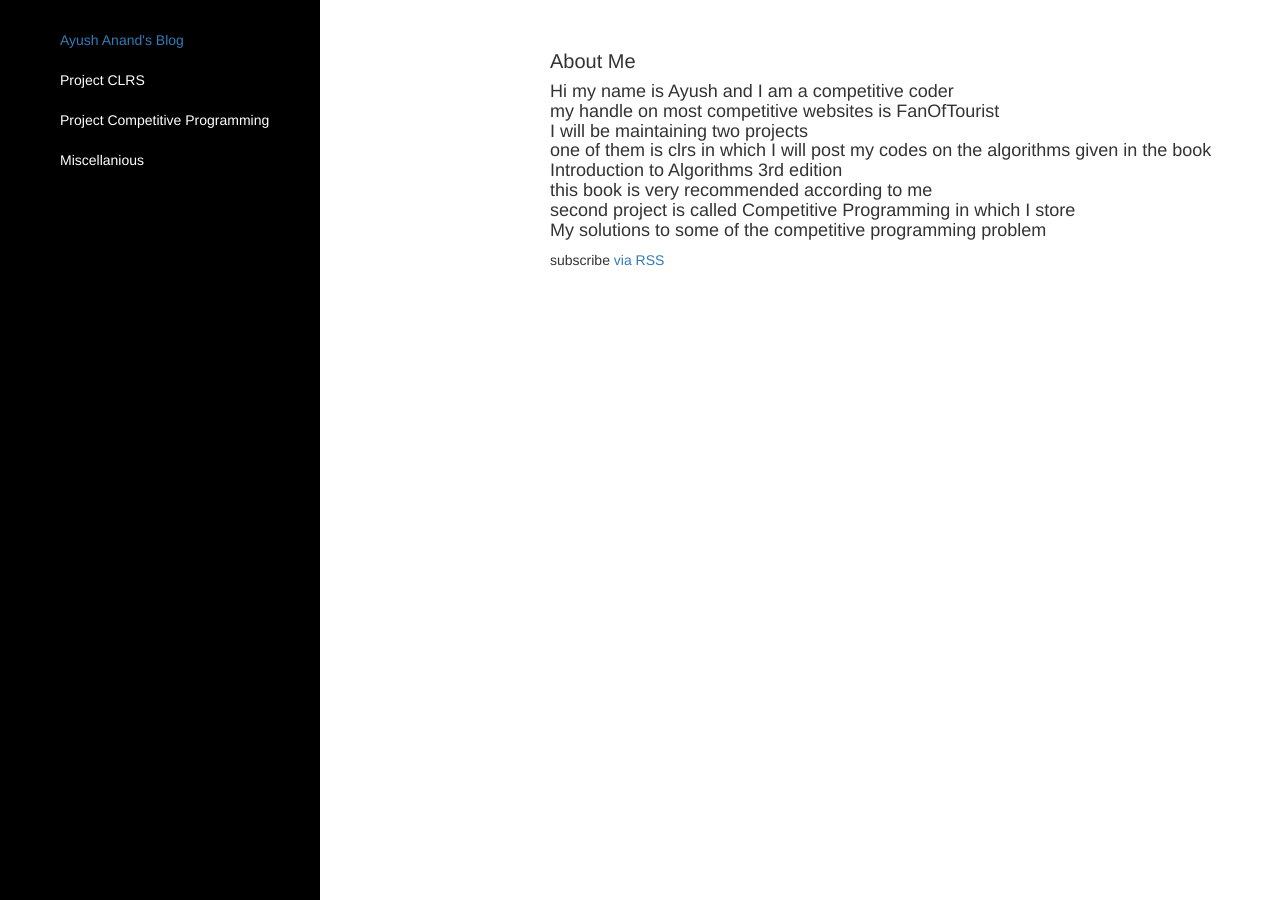
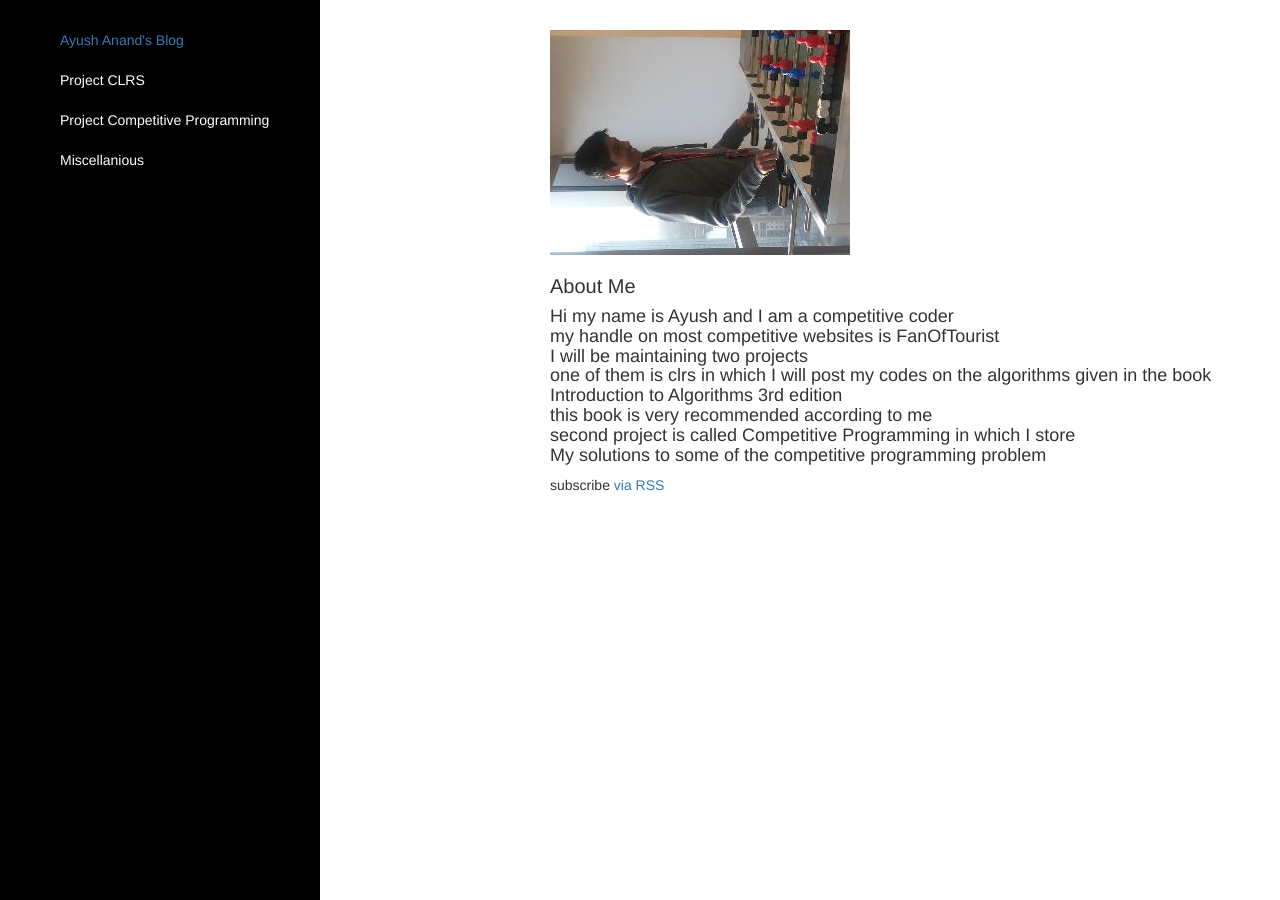
Before and after one commit to iamayushanand/iamayushanand.github.io, a Jekyll site: the page built from index.html, in a window 1280 px wide. Built offline with Jekyll 4.4.1, drawn with Linux system fonts in a browser that asks for light colours; nearby versions of some CDN libraries.

Commit message:
Initial commit

```diff
--- a/index.html
+++ b/index.html
@@ -4,7 +4,7 @@
 ---
 <title>{{ post.title }}</title>
 <div class="home">
-
+  <img src="http://iamayushanand.github.io/assets/images/profile.jpg" class=".img-rounded">
   <h1 class="page-heading">About Me</h1>
 
   <H4>Hi my name is Ayush and I am a competitive coder <br> my handle on most competitive websites is FanOfTourist<br> I will be maintaining two projects    <br> one of them is clrs in which I will post my codes on the algorithms given in the book Introduction to Algorithms 3rd edition<br>this book is very recommended according to me<br>second project is called Competitive Programming in which I store<br> My solutions to some of the competitive programming problem</H4>
```
Also changed, not shown: assets/images/profile.jpg (added).
